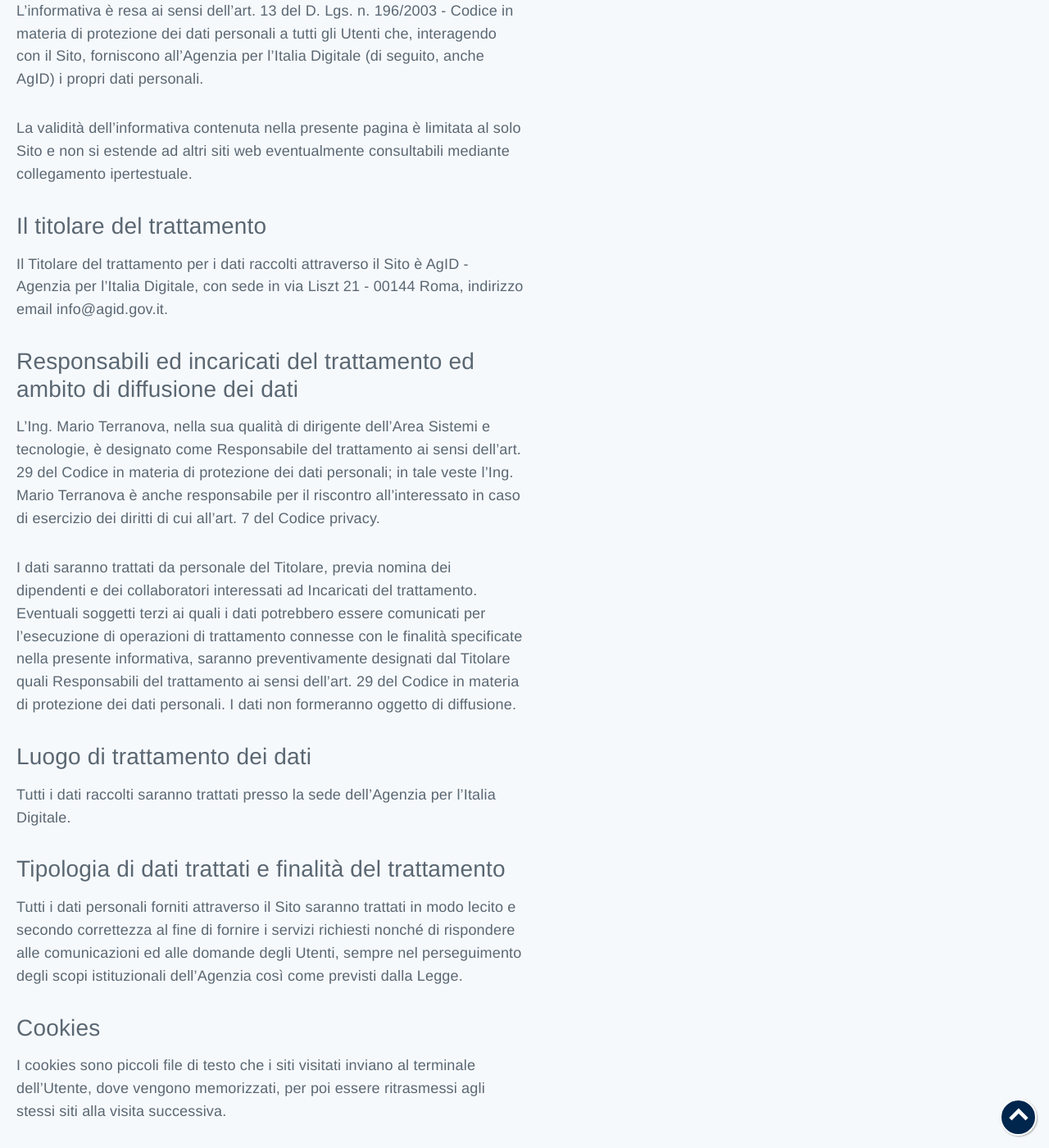
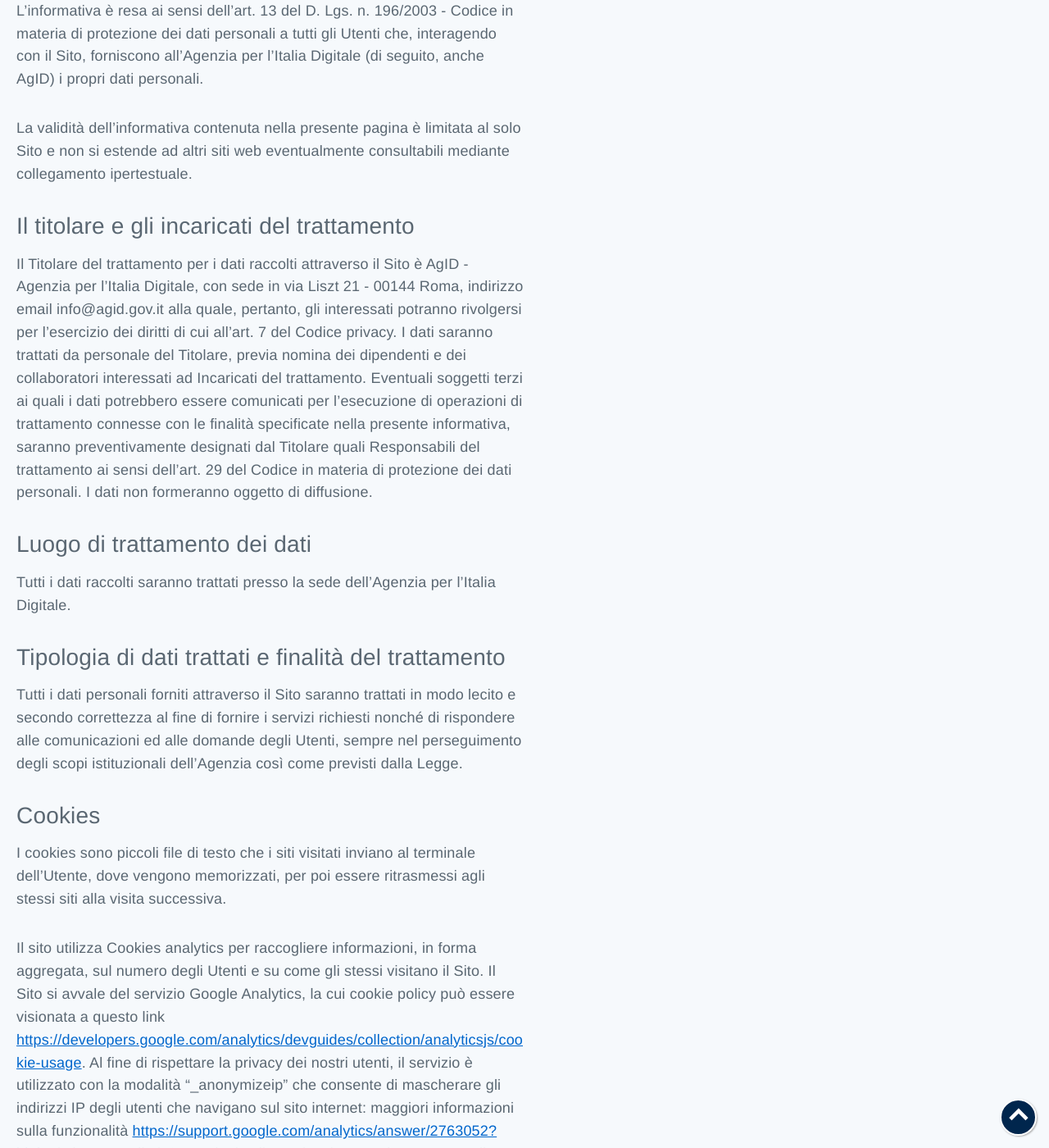
Before and after one commit to italia/pianotriennale-ict.italia.it, a Jekyll site: the page built from _pages/it/privacy-policy.md, in a window 1280 px wide and 1400 px high, scrolled down 618 px. Shown: the whole window at 82% size. Built offline with Jekyll 4.4.1, drawn with Linux system fonts in a browser that asks for light colours; some web fonts are replaced; some of the changed text lies outside the part shown.

Commit message:
Updated privacy policy

```diff
--- a/_pages/it/privacy-policy.md
+++ b/_pages/it/privacy-policy.md
@@ -12,13 +12,9 @@
 
 La validità dell'informativa contenuta nella presente pagina è limitata al solo Sito e non si estende ad altri siti web eventualmente consultabili mediante collegamento ipertestuale.
 
-### Il titolare del trattamento
-Il Titolare del trattamento per i dati raccolti attraverso il Sito è AgID - Agenzia per l'Italia Digitale, con sede in via Liszt 21 - 00144 Roma, indirizzo email info@agid.gov.it.
-
-### Responsabili ed incaricati del trattamento ed ambito di diffusione dei dati
-L'Ing. Mario Terranova, nella sua qualità di dirigente dell'Area Sistemi e tecnologie, è designato come Responsabile del trattamento ai sensi dell'art. 29 del Codice in materia di protezione dei dati personali; in tale veste l'Ing. Mario Terranova è anche responsabile per il riscontro all'interessato in caso di esercizio dei diritti di cui all'art. 7 del Codice privacy.
-
-I dati saranno trattati da personale del Titolare, previa nomina dei dipendenti e dei collaboratori interessati ad Incaricati del trattamento. Eventuali soggetti terzi ai quali i dati potrebbero essere comunicati per l'esecuzione di operazioni di trattamento connesse con le finalità specificate nella presente informativa, saranno preventivamente designati dal Titolare quali Responsabili del trattamento ai sensi dell'art. 29 del Codice in materia di protezione dei dati personali. I dati non formeranno oggetto di diffusione.
+### Il titolare e gli incaricati del trattamento
+Il Titolare del trattamento per i dati raccolti attraverso il Sito è AgID - Agenzia per l’Italia Digitale, con sede in via Liszt 21 - 00144 Roma, indirizzo email info@agid.gov.it alla quale, pertanto, gli interessati potranno rivolgersi per l’esercizio dei diritti di cui all’art. 7 del Codice privacy.
+I dati saranno trattati da personale del Titolare, previa nomina dei dipendenti e dei collaboratori interessati ad Incaricati del trattamento. Eventuali soggetti terzi ai quali i dati potrebbero essere comunicati per l’esecuzione di operazioni di trattamento connesse con le finalità specificate nella presente informativa, saranno preventivamente designati dal Titolare quali Responsabili del trattamento ai sensi dell’art. 29 del Codice in materia di protezione dei dati personali. I dati non formeranno oggetto di diffusione.
 
 ### Luogo di trattamento dei dati
 Tutti i dati raccolti saranno trattati presso la sede dell'Agenzia per l'Italia Digitale.
@@ -47,7 +43,7 @@
 I dati personali sono trattati con strumenti automatizzati per il tempo strettamente necessario a conseguire gli scopi per cui sono stati raccolti secondo quanto previsto dall'art. 11, lett. e) del Codice privacy. L'Agenzia adotta tutte le misure di sicurezza previste dal Codice privacy per proteggere i dati raccolti, al fine di scongiurare i rischi di perdita o furto dei dati, accessi non autorizzati, usi illeciti e non corretti.
 
 ### Diritti degli interessati
-Gli Utenti possono esercitare in qualsiasi momento i diritti previsti dall'art. 7 del Codice privacy, al fine di ottenere la conferma dell'esistenza o meno dei loro dati personali e di conoscerne il contenuto e l'origine, verificarne l'esattezza o chiederne l'integrazione o l'aggiornamento, oppure la rettificazione. Ai sensi della medesima disposizione l'Utente potrà inoltre chiedere la cancellazione, la trasformazione in forma anonima o il blocco dei dati trattati in violazione di legge, nonché opporsi in ogni caso, per motivi legittimi, al loro trattamento. Le richieste vanno rivolte all'Ing. Mario Terranova in qualità di Responsabile del trattamento mediante i seguenti recapiti: info@agid.gov.it (link sends e-mail). Attraverso i medesimi recapiti, l'Utente potrà chiedere inoltre la lista aggiornata di tutti i Responsabili del trattamento nominati dal Titolare.
+Gli Utenti possono esercitare in qualsiasi momento i diritti previsti dall'art. 7 del Codice privacy, al fine di ottenere la conferma dell'esistenza o meno dei loro dati personali e di conoscerne il contenuto e l'origine, verificarne l'esattezza o chiederne l'integrazione o l'aggiornamento, oppure la rettificazione. Ai sensi della medesima disposizione l'Utente potrà inoltre chiedere la cancellazione, la trasformazione in forma anonima o il blocco dei dati trattati in violazione di legge, nonché opporsi in ogni caso, per motivi legittimi, al loro trattamento. Le richieste andranno indirizzate a [info@agid.gov.it](mailto:info@agid.gov.it). Attraverso i medesimi recapiti, l'Utente potrà chiedere inoltre la lista aggiornata di tutti i Responsabili del trattamento nominati dal Titolare.
 
 ### Aggiornamenti
 La Privacy Policy di questo Sito è soggetta ad aggiornamenti; gli Utenti sono pertanto invitati a verificarne periodicamente il contenuto.
```
